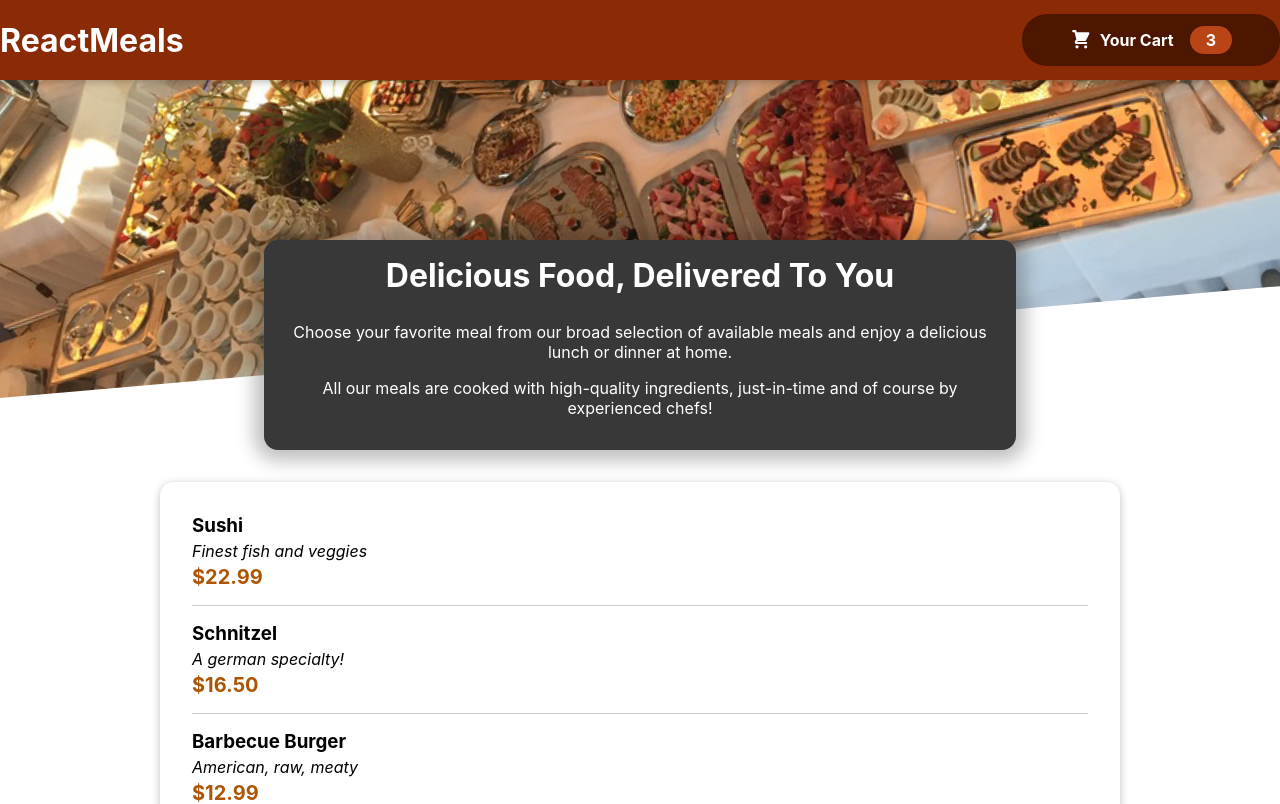
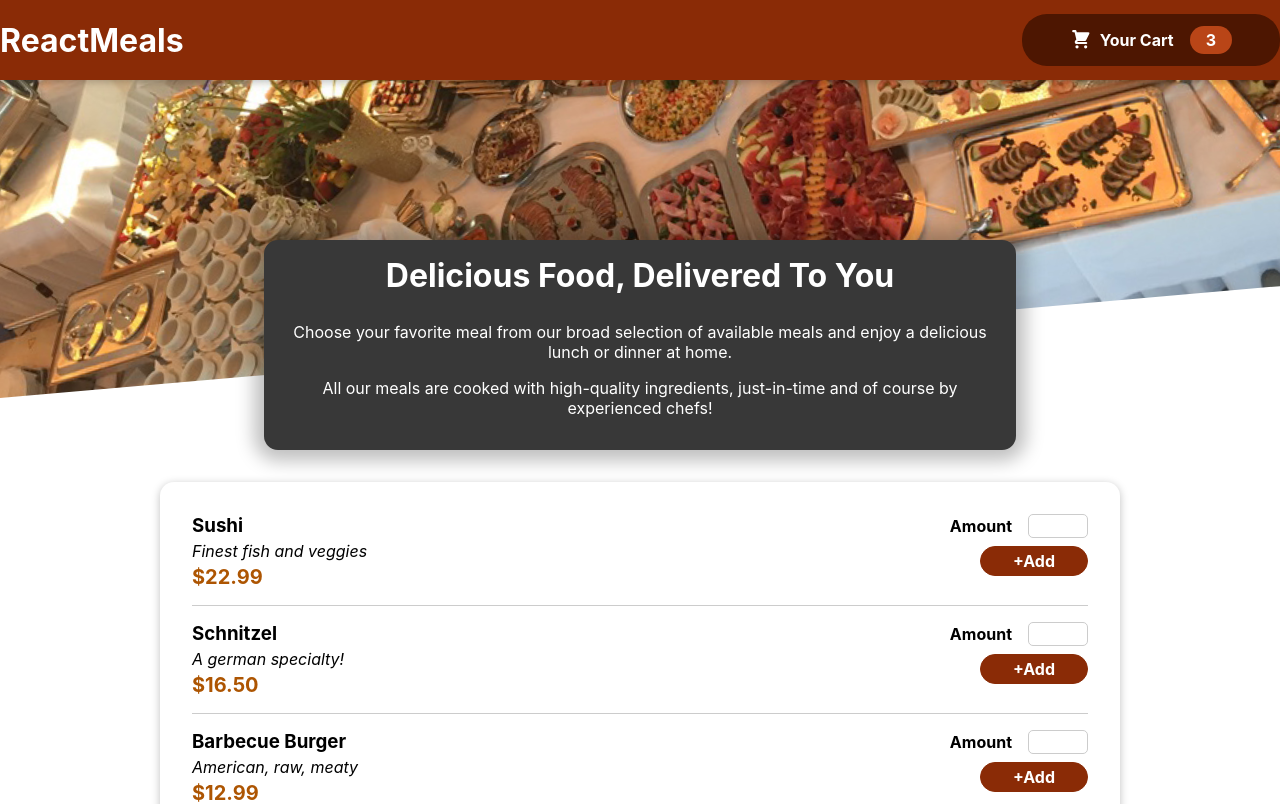
Before and after one commit to revivesanjeev/Restaurants-website, a React (Create React App) app: page / in a window 1280 px wide. Shown: the top 804 px of the page. Built offline with nearby package versions, Linux system fonts and the light colour scheme.

Commit message:
adding button add+

```diff
--- a/src/components/Meals/AvailabelMeals.js
+++ b/src/components/Meals/AvailabelMeals.js
@@ -34,7 +34,7 @@
     <MealItem
       key={meal.id}
       id={meal.id}
-      name={meal.name}
+      namme={meal.name}
       description={meal.description}
       price={meal.price}
     />
--- a/src/components/Meals/MealItem/MealItem.js
+++ b/src/components/Meals/MealItem/MealItem.js
@@ -1,20 +1,22 @@
 import classes from './MealItem.module.css';
+import MealItemForm from './MealItemForm';
+
 
 
 
 const MealItem=(props)=>{
 
-
     const price=`$${props.price.toFixed(2)}`;
     return (
       <li className={classes.meal}>
         <div>
-          <h3>{props.name}</h3>
+          <h3>{props.namme}</h3>
           <div className={classes.description}>{props.description}</div>
           <div className={classes.price}>{price}</div>
+
         </div>
         <div>
-
+            <MealItemForm/>
         </div>
       </li>
     );
--- /dev/null
+++ b/src/components/Meals/MealItem/MealItemForm.js
@@ -0,0 +1,30 @@
+
+import Input from '../../UI/Input';
+import classes from './MealItemForm.module.css';
+
+
+const MealItemForm=props=>{
+    return(
+
+    <form className={classes.form}>
+
+<Input
+   label='Amount'
+   input={{
+    id:'amount',
+    type:'number',
+    min: '1',
+    max:'5',
+    step: '1',
+    defaultValue:'1', }}
+    />
+
+   <button>+Add</button>
+    </form>
+
+);
+
+
+};
+
+export default MealItemForm;
--- /dev/null
+++ b/src/components/Meals/MealItem/MealItemForm.module.css
@@ -0,0 +1,20 @@
+.form {
+  text-align: right;
+}
+
+.form button {
+  font: inherit;
+  cursor: pointer;
+  background-color: #8a2b06;
+  border: 1px solid #8a2b06;
+  color: white;
+  padding: 0.25rem 2rem;
+  border-radius: 20px;
+  font-weight: bold;
+}
+
+.form button:hover,
+.form button:active {
+  background-color: #641e03;
+  border-color: #641e03;
+}
--- /dev/null
+++ b/src/components/UI/Input.js
@@ -0,0 +1,13 @@
+import React from 'react'
+import classes from './Input.module.css';
+
+const Input=props => {
+  return (
+    <div className={classes.input}>
+    <label htmlFor={props.input.id}>{props.label}</label>
+    <input id={props.input.id} {...props.Input}/>
+    </div>
+  );
+};
+
+export default Input
--- /dev/null
+++ b/src/components/UI/Input.module.css
@@ -0,0 +1,18 @@
+.input {
+  display: flex;
+  align-items: center;
+  margin-bottom: 0.5rem;
+}
+
+.input label {
+  font-weight: bold;
+  margin-right: 1rem;
+}
+
+.input input {
+  width: 3rem;
+  border-radius: 5px;
+  border: 1px solid #ccc;
+  font: inherit;
+  padding-left: 0.5rem;
+}
```
